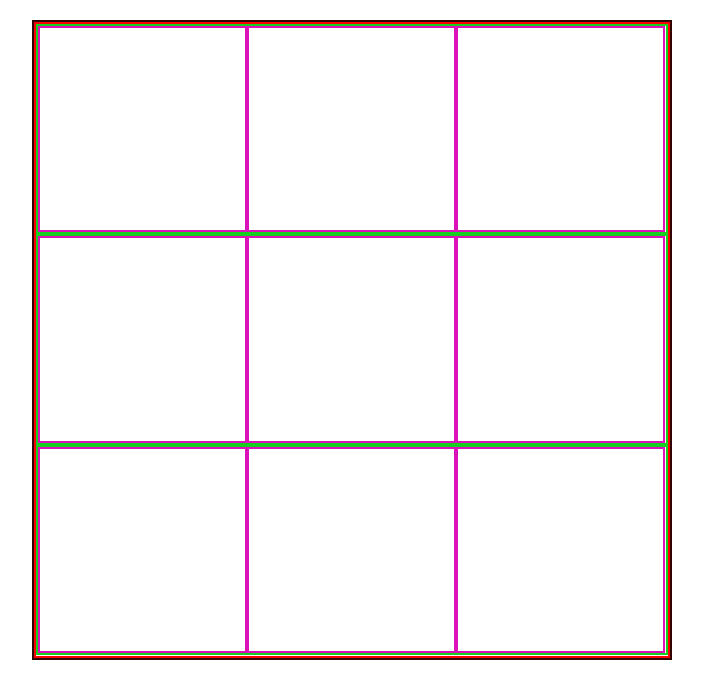
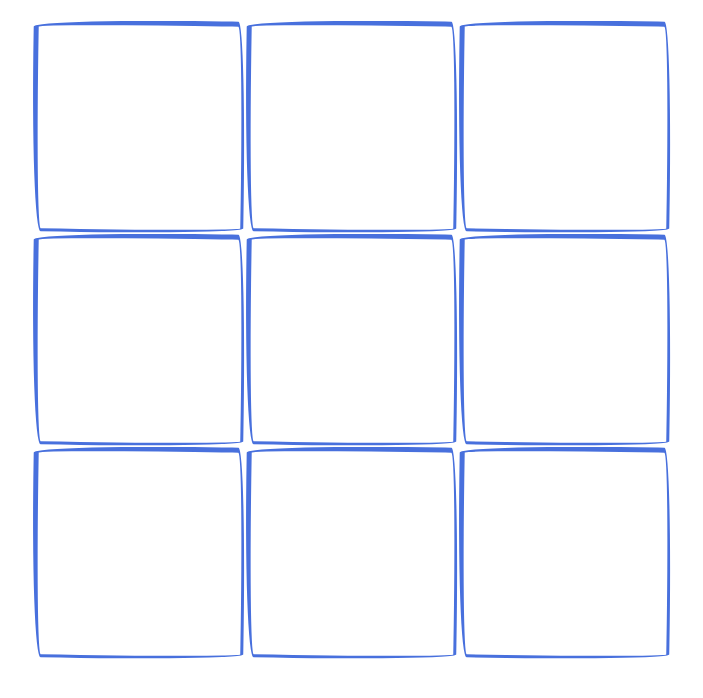
Before and after one commit to AFEDev/Game-Tic-Tac-Toe, a website with bundled scripts: page index.html in a window 1280 px wide. Shown: the whole page, without its empty margins (288-991 px from the left). Built offline with nearby package versions, Linux system fonts and the light colour scheme.

Commit message:
upd css style

```diff
--- a/css/style.css
+++ b/css/style.css
@@ -78,8 +78,6 @@ h6 {
 body {
   max-height: 100%;
   margin: 0;
-  /* overflow: hidden; */
-  text-align: center;
 }
 .wrapper {
   padding-top: 20px;
@@ -90,19 +88,19 @@ body {
 .container {
   margin-left: 20px;
   margin-right: 20px;
-  border: 2px solid rgb(51, 3, 3);
+  /* border: 2px solid rgb(51, 3, 3); */
   display: flex;
   justify-content: center;
   align-items: flex-start;
   position: relative;
   width: 50%;
-  font-size: 200px;
+  font-size: 25vw;
 }
 
 @media all and (max-width: 700px) {
   .container {
     width: 100%;
-    font-size: 100px;
+    /* font-size: 2.5rem; */
   }
 }
 
@@ -135,7 +133,7 @@ body {
   width: 100%;
   height: 100%;
   flex-direction: column;
-  border: 2px solid red;
+  /* border: 2px solid red; */
   position: absolute;
 }
 
@@ -149,15 +147,19 @@ body {
 .row {
   display: flex;
   flex: 0 0 33.3%;
-  border: 2px solid rgb(22, 206, 31);
+  /* border: 2px solid rgb(22, 206, 31); */
 }
 
 .cell {
   flex: 0 1 33.3%;
   width: 100%;
   height: 100%;
-  border: 2px solid rgb(219, 17, 186);
+  border: 2px solid rgb(72, 112, 221);
+  border-width: 5px 3px 3px 5px;
+  border-radius: 95% 4% 97% 5%/4% 94% 3% 95%;
+  transform: rotate(1deg);
   display: flex;
   justify-content: center;
   align-items: center;
+  font-family: "Indie Flower", cursive;
 }
--- a/index.html
+++ b/index.html
@@ -4,6 +4,12 @@
     <meta charset="UTF-8" />
     <meta http-equiv="X-UA-Compatible" content="IE=edge" />
     <meta name="viewport" content="width=device-width, initial-scale=1.0" />
+    <link rel="preconnect" href="https://fonts.googleapis.com" />
+    <link rel="preconnect" href="https://fonts.gstatic.com" crossorigin />
+    <link
+      href="https://fonts.googleapis.com/css2?family=Indie+Flower&display=swap"
+      rel="stylesheet"
+    />
     <link rel="stylesheet" href="./css/style.css" />
     <title>Tic-Tac-Toe</title>
   </head>
```
